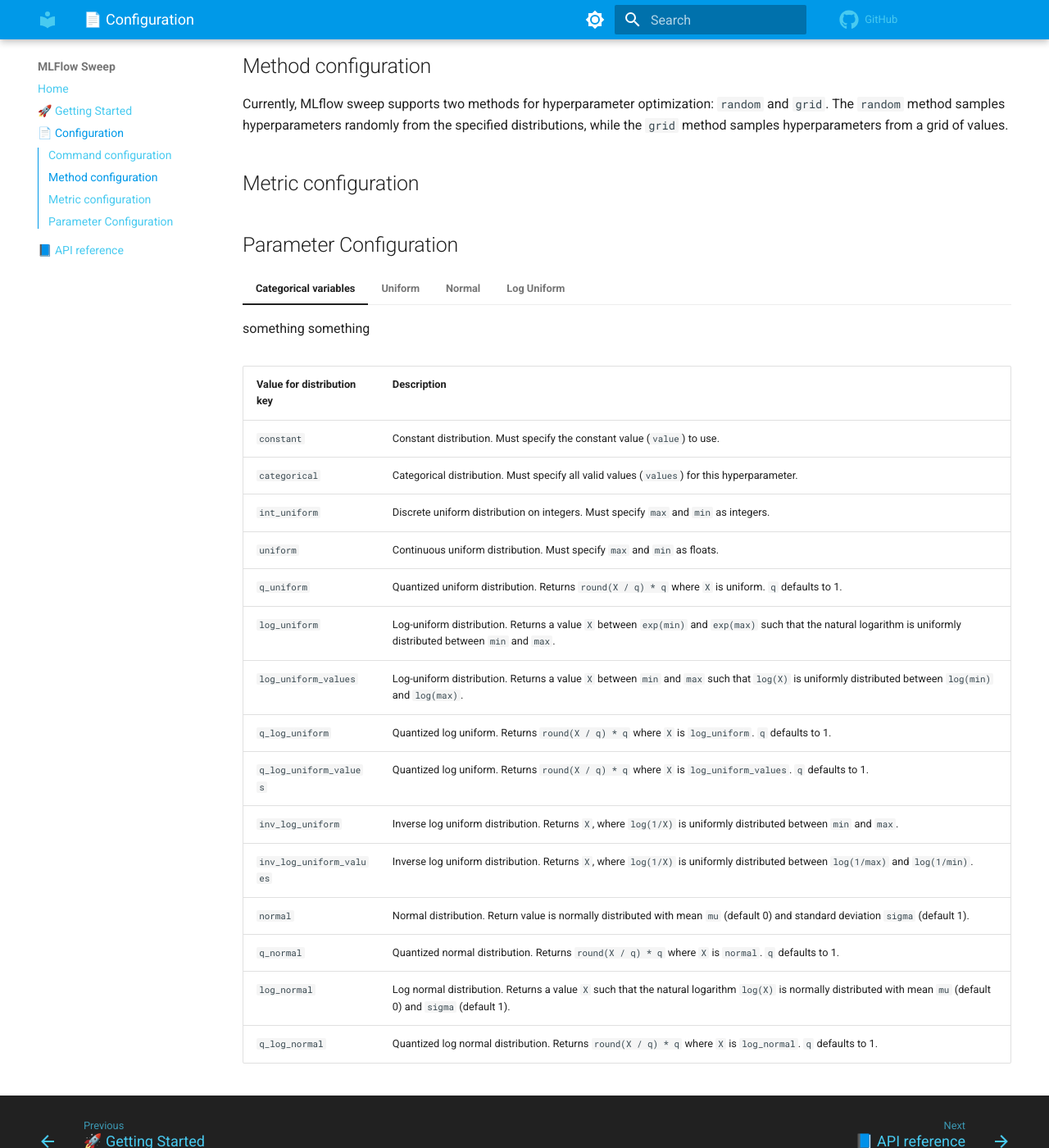
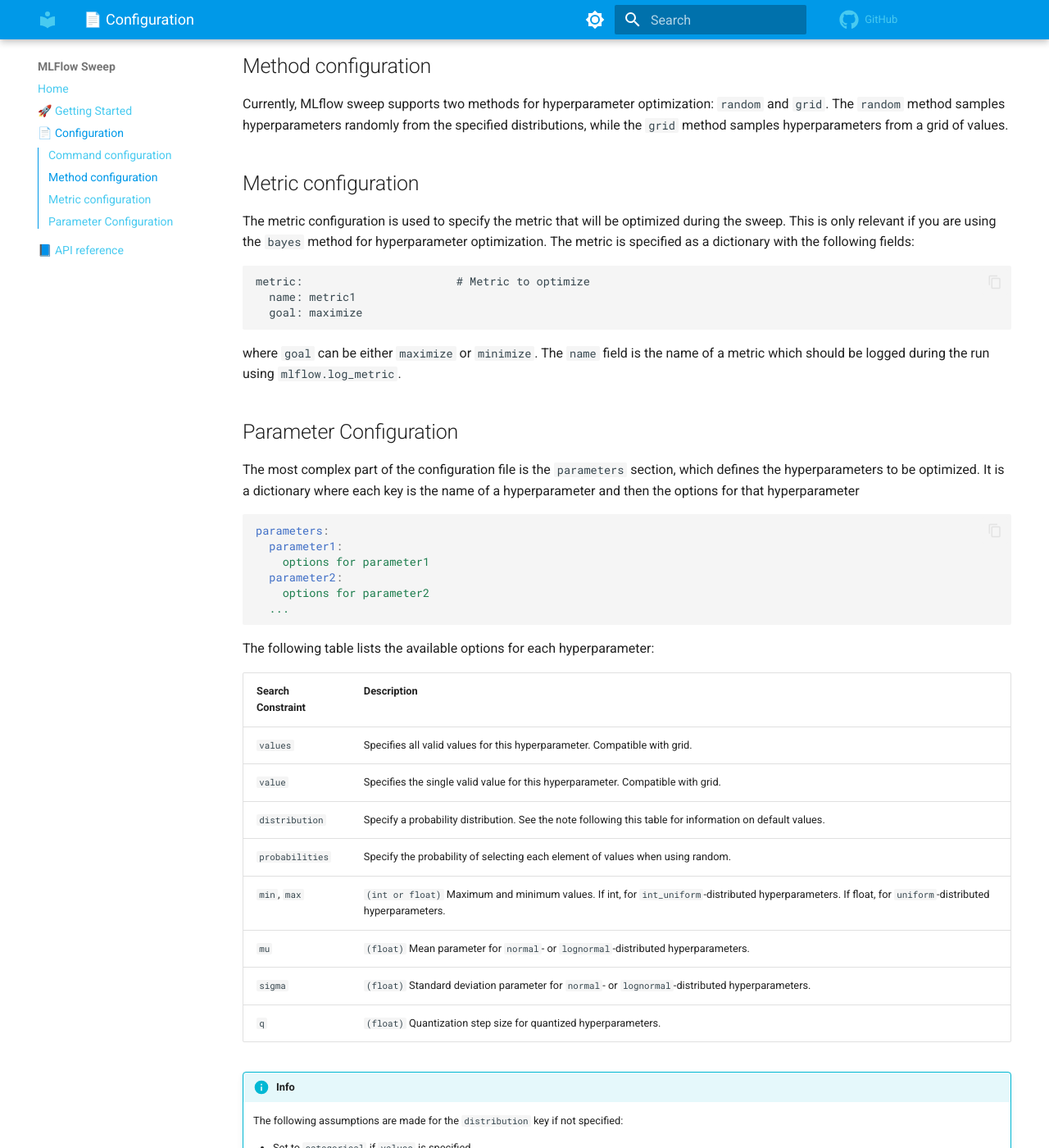
Before and after one commit to SkafteNicki/mlflow_sweep, an MkDocs documentation site: the page built from docs/configuration.md, in a window 1280 px wide and 1400 px high, scrolled down 1463 px. Shown: the whole window at 82% size. Built offline with MkDocs 1.6.1 and Material for MkDocs 9.7.7, drawn with Linux system fonts in a browser that asks for light colours; comment, search, counter and statistics services are not loaded; some of the changed text lies outside the part shown.

Commit message:
finish docs

````diff
--- a/docs/configuration.md
+++ b/docs/configuration.md
@@ -26,17 +26,17 @@
 A minimal configuration file looks like this:
 
 ```yaml
-command:                      # Command to run the training script with parameters
+command:                      # Command to run the training script with parameters (required)
   uv run example.py
   --learning-rate ${learning_rate}
   --batch-size ${batch_size}
 experiment_name: sweep-demo   # Name of the experiment
 sweep_name: test-sweep        # Name of the sweep
-method: random
+method: random                # Method for hyperparameter optimization
 metric:                       # Metric to optimize
   name: metric1
   goal: maximize
-parameters:                   # Parameters to optimize
+parameters:                   # Parameters to optimize (required)
   learning_rate:
     distribution: uniform
     min: 0.001
@@ -124,39 +124,127 @@
 
 ## Metric configuration
 
+The metric configuration is used to specify the metric that will be optimized during the sweep. This is only relevant
+if you are using the `bayes` method for hyperparameter optimization. The metric is specified as a dictionary with the
+following fields:
+
+```
+metric:                       # Metric to optimize
+  name: metric1
+  goal: maximize
+```
+
+where `goal` can be either `maximize` or `minimize`. The `name` field is the name of a metric which should be logged
+during the run using `mlflow.log_metric`.
+
 ## Parameter Configuration
 
-=== "Categorical variables"
+The most complex part of the configuration file is the `parameters` section, which defines the hyperparameters to be
+optimized. It is a dictionary where each key is the name of a hyperparameter and then the options for that
+hyperparameter
 
-    something something
+```yaml
+parameters:
+  parameter1:
+    options for parameter1
+  parameter2:
+    options for parameter2
+  ...
+```
 
-=== "Uniform"
+The following table lists the available options for each hyperparameter:
 
-    something something
+| Search Constraint | Description |
+|-------------------|-------------|
+| `values`          | Specifies all valid values for this hyperparameter. Compatible with grid. |
+| `value`           | Specifies the single valid value for this hyperparameter. Compatible with grid. |
+| `distribution`    | Specify a probability distribution. See the note following this table for information on default values. |
+| `probabilities`   | Specify the probability of selecting each element of values when using random. |
+| `min`, `max`      | `(int or float)` Maximum and minimum values. If int, for `int_uniform`-distributed hyperparameters. If float, for `uniform`-distributed hyperparameters. |
+| `mu`              | `(float)` Mean parameter for `normal`- or `lognormal`-distributed hyperparameters. |
+| `sigma`           | `(float)` Standard deviation parameter for `normal`- or `lognormal`-distributed hyperparameters. |
+| `q`               | `(float)` Quantization step size for quantized hyperparameters. |
 
-=== "Normal"
+!!! info
 
-    something something
+    The following assumptions are made for the `distribution` key if not specified:
 
-=== "Log Uniform"
+    * Set to `categorical` if `values` is specified.
+    * Set to `constant` if `value` is specified.
+    * Set to `int_uniform` if `min` and `max` are specified and `min` and `max` are integers.
+    * Set to `uniform` if `min` and `max` are specified and `min` and `max` are floats.
 
-    something something
+??? "Values for distribution key"
 
+    The following table lists the available values for the `distribution` key in the `parameters` section.
 
-| Value for distribution key | Description                                                                                                                                                       |
-|----------------------------|-------------------------------------------------------------------------------------------------------------------------------------------------------------------|
-| `constant`                 | Constant distribution. Must specify the constant value (`value`) to use.                                                                                          |
-| `categorical`              | Categorical distribution. Must specify all valid values (`values`) for this hyperparameter.                                                                       |
-| `int_uniform`              | Discrete uniform distribution on integers. Must specify `max` and `min` as integers.                                                                              |
-| `uniform`                  | Continuous uniform distribution. Must specify `max` and `min` as floats.                                                                                          |
-| `q_uniform`                | Quantized uniform distribution. Returns `round(X / q) * q` where `X` is uniform. `q` defaults to 1.                                                               |
-| `log_uniform`              | Log-uniform distribution. Returns a value `X` between `exp(min)` and `exp(max)` such that the natural logarithm is uniformly distributed between `min` and `max`. |
-| `log_uniform_values`       | Log-uniform distribution. Returns a value `X` between `min` and `max` such that `log(X)` is uniformly distributed between `log(min)` and `log(max)`.              |
-| `q_log_uniform`            | Quantized log uniform. Returns `round(X / q) * q` where `X` is `log_uniform`. `q` defaults to 1.                                                                  |
-| `q_log_uniform_values`     | Quantized log uniform. Returns `round(X / q) * q` where `X` is `log_uniform_values`. `q` defaults to 1.                                                           |
-| `inv_log_uniform`          | Inverse log uniform distribution. Returns `X`, where `log(1/X)` is uniformly distributed between `min` and `max`.                                                 |
-| `inv_log_uniform_values`   | Inverse log uniform distribution. Returns `X`, where `log(1/X)` is uniformly distributed between `log(1/max)` and `log(1/min)`.                                   |
-| `normal`                   | Normal distribution. Return value is normally distributed with mean `mu` (default 0) and standard deviation `sigma` (default 1).                                  |
-| `q_normal`                 | Quantized normal distribution. Returns `round(X / q) * q` where `X` is `normal`. `q` defaults to 1.                                                               |
-| `log_normal`               | Log normal distribution. Returns a value `X` such that the natural logarithm `log(X)` is normally distributed with mean `mu` (default 0) and `sigma` (default 1). |
-| `q_log_normal`             | Quantized log normal distribution. Returns `round(X / q) * q` where `X` is `log_normal`. `q` defaults to 1.                                                       |
+    | Value for distribution key | Description                                                                                                                                                       |
+    |----------------------------|-------------------------------------------------------------------------------------------------------------------------------------------------------------------|
+    | `constant`                 | Constant distribution. Must specify the constant value (`value`) to use.                                                                                          |
+    | `categorical`              | Categorical distribution. Must specify all valid values (`values`) for this hyperparameter.                                                                       |
+    | `int_uniform`              | Discrete uniform distribution on integers. Must specify `max` and `min` as integers.                                                                              |
+    | `uniform`                  | Continuous uniform distribution. Must specify `max` and `min` as floats.                                                                                          |
+    | `q_uniform`                | Quantized uniform distribution. Returns `round(X / q) * q` where `X` is uniform. `q` defaults to 1.                                                               |
+    | `log_uniform`              | Log-uniform distribution. Returns a value `X` between `exp(min)` and `exp(max)` such that the natural logarithm is uniformly distributed between `min` and `max`. |
+    | `log_uniform_values`       | Log-uniform distribution. Returns a value `X` between `min` and `max` such that `log(X)` is uniformly distributed between `log(min)` and `log(max)`.              |
+    | `q_log_uniform`            | Quantized log uniform. Returns `round(X / q) * q` where `X` is `log_uniform`. `q` defaults to 1.                                                                  |
+    | `q_log_uniform_values`     | Quantized log uniform. Returns `round(X / q) * q` where `X` is `log_uniform_values`. `q` defaults to 1.                                                           |
+    | `inv_log_uniform`          | Inverse log uniform distribution. Returns `X`, where `log(1/X)` is uniformly distributed between `min` and `max`.                                                 |
+    | `inv_log_uniform_values`   | Inverse log uniform distribution. Returns `X`, where `log(1/X)` is uniformly distributed between `log(1/max)` and `log(1/min)`.                                   |
+    | `normal`                   | Normal distribution. Return value is normally distributed with mean `mu` (default 0) and standard deviation `sigma` (default 1).                                  |
+    | `q_normal`                 | Quantized normal distribution. Returns `round(X / q) * q` where `X` is `normal`. `q` defaults to 1.                                                               |
+    | `log_normal`               | Log normal distribution. Returns a value `X` such that the natural logarithm `log(X)` is normally distributed with mean `mu` (default 0) and `sigma` (default 1). |
+    | `q_log_normal`             | Quantized log normal distribution. Returns `round(X / q) * q` where `X` is `log_normal`. `q` defaults to 1.                                                       |
+
+Here are examples of how to configure common hyperparameters:
+
+=== "Learning rate"
+
+    Learning rate is a common hyperparameter that is often optimized in machine learning models. Because values are on
+    a logarithmic scale, we recommend using a log-uniform distribution to sample values.
+
+    ```yaml
+    parameters:
+      learning_rate:
+        distribution: log_uniform
+        min: 1e-4
+        max: 1e-2
+    ```
+
+=== "Batch size"
+
+    Batch size is usually set based on the available memory, but if you want to optimize it you may consider using a
+    categorical distribution to sample values from a list of possible batch sizes.
+
+    ```yaml
+    parameters:
+      batch_size:
+        distribution: categorical
+        values: [16, 32, 64, 128]
+    ```
+
+=== "Number of layers"
+
+    Number of layers is a common hyperparameter in deep learning models. It is usually an integer value, so you can use
+    a discrete uniform distribution to sample values.
+
+    ```yaml
+    parameters:
+      num_layers:
+        distribution: int_uniform
+        min: 1
+        max: 10
+    ```
+
+=== "Dropout rate"
+
+    Dropout rate is a common hyperparameter in deep learning models. It is usually a float value between 0 and 1, so
+    you can use a uniform distribution to sample values.
+
+    ```yaml
+    parameters:
+      dropout_rate:
+        distribution: uniform
+        min: 0.0
+        max: 0.5
+    ```
````
